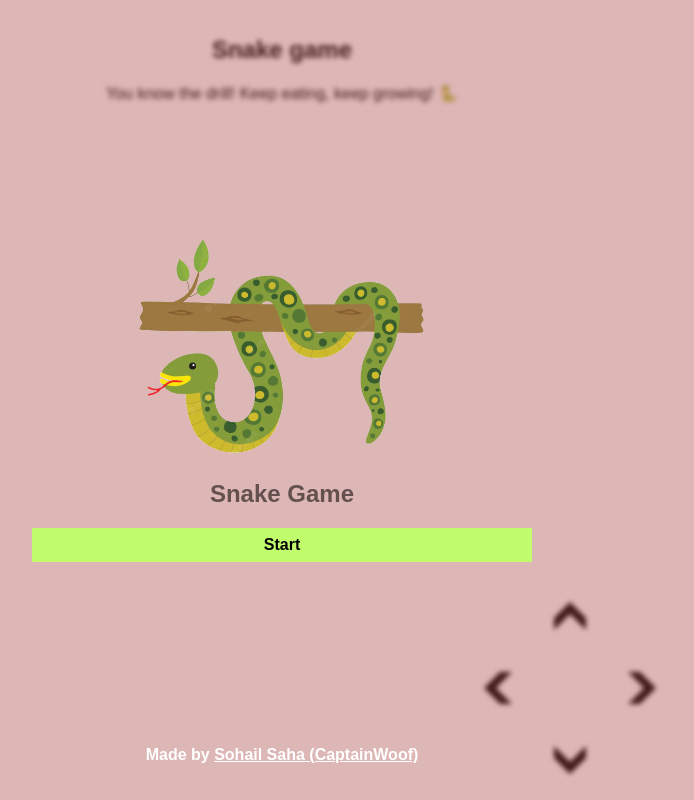
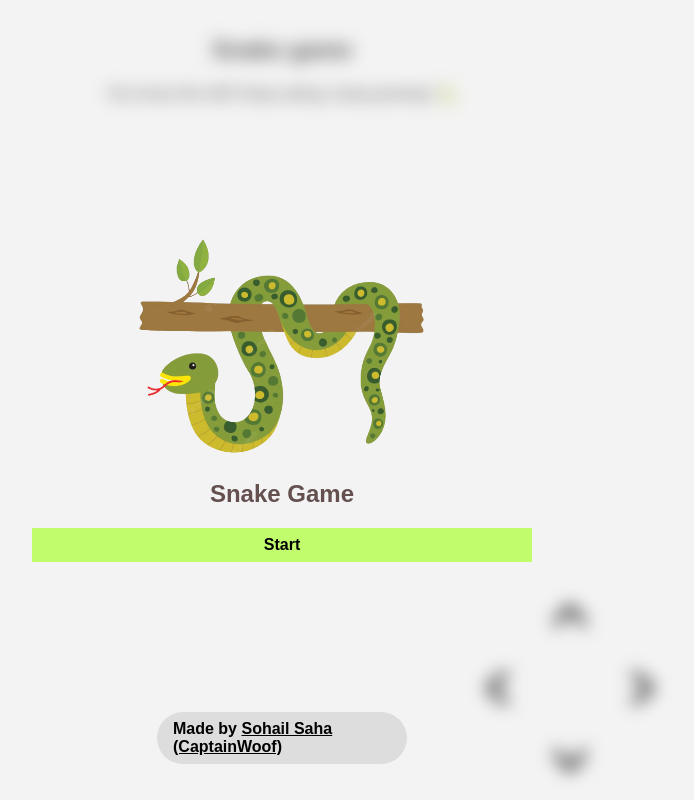
Before and after one commit to captain-woof/snake-game, a React (Vite) app: page / in a window 1280 px wide. Shown: the whole page, without its empty margins (358-1052 px from the left). Built offline with nearby package versions, Linux system fonts and the light colour scheme; a web font is replaced by a local one.

Commit message:
Main menu colors changed

```diff
--- a/src/components/organisms/MainMenu/styles.scss
+++ b/src/components/organisms/MainMenu/styles.scss
@@ -5,8 +5,8 @@
     height: 100vh;
     z-index: 2;
     transition: opacity 1.25s linear;
-    background-color: rgb(167 68 68 / 39%);
-    backdrop-filter: blur(2.5px);
+    background-color: rgb(224 224 224 / 39%);
+    backdrop-filter: blur(8.5px);
 
     &.menu-close {
         opacity: 0;
@@ -37,11 +37,13 @@
         #menu-container__inner-container__credit {
             position: absolute;
             bottom: 2.5%;
-            text-align: center;
-            width: 100%;
-            color: #ffffff;
+            left: 50%;
+            transform: translateX(-50%);
+            width: fit-content;
+            background-color: #dddddd;
             font-weight: 600;
-            padding: 0 1rem;
+            padding: 0.5rem 1rem;
+            border-radius: 50rem;
 
             a {
                 text-decoration: underline;
```
